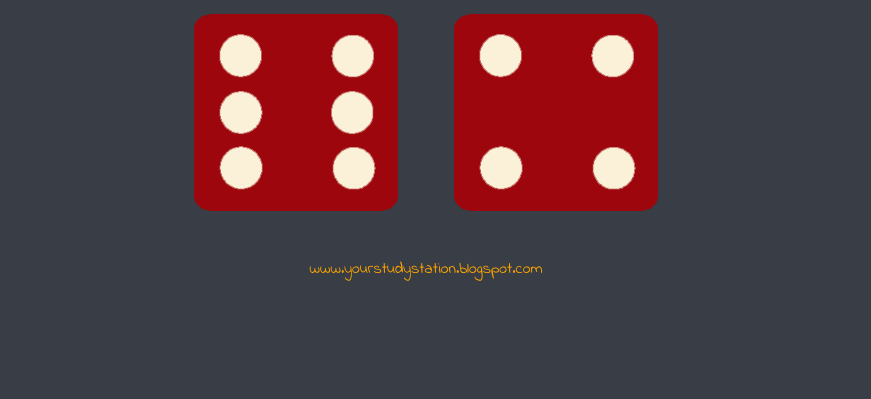
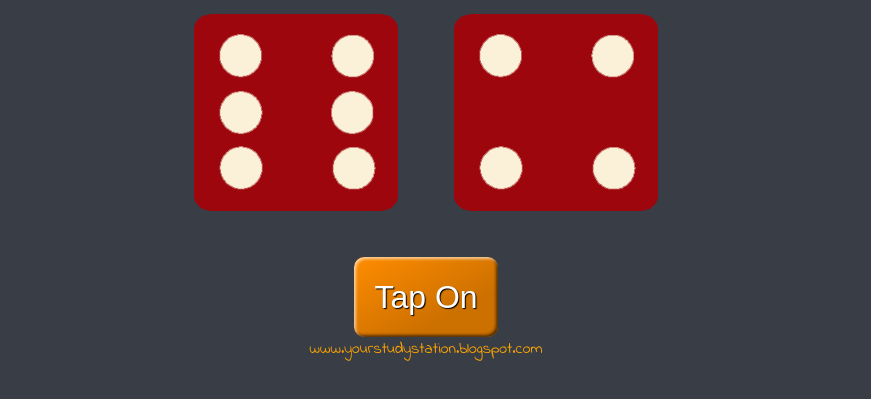
Before and after one commit to TejveerSinghRajput/DiceGame, a plain HTML site: page index.html in a window 1280 px wide. Shown: the part 321-720 px from the top of the page, without its empty margins (214-1085 px from the left). Drawn offline with Linux system fonts and the light colour scheme.

Commit message:
Add files via upload

```diff
--- a/css/styles.css
+++ b/css/styles.css
@@ -43,3 +43,32 @@ footer {
   font-family: 'Indie Flower', cursive;
 
 }
+
+
+.styled {
+
+    border: 0;
+    line-height: 2.5;
+    padding: 0 20px;
+    font-size: 2rem;
+    text-align: center;
+    color: #fff;
+    text-shadow: 1px 1px 1px #000;
+    border-radius: 10px;
+    background-color: darkorange;
+    background-image: linear-gradient(to top left,
+                                      rgba(0, 0, 0, .2),
+                                      rgba(0, 0, 0, .2) 30%,
+                                      rgba(0, 0, 0, 0));
+    box-shadow: inset 2px 2px 3px rgba(255, 255, 255, .6),
+                inset -2px -2px 3px rgba(0, 0, 0, .6);
+}
+
+.styled:hover {
+    background-color: rgba(255, 0, 0, 1);
+}
+
+.styled:active {
+    box-shadow: inset -2px -2px 3px rgba(255, 255, 255, .6),
+                inset 2px 2px 3px rgba(0, 0, 0, .6);
+}
--- a/index.html
+++ b/index.html
@@ -23,11 +23,25 @@
       </div>
 
     </div>
+
+    <!-- Button -->
+
+
+
+
 <script src="javaScript/index.js" charset="utf-8"></script>
 
   </body>
 
   <footer>
-    www.yourstudystation.blogspot.com
-  </footer>
+    <button class="styled" onClick="window.location.reload();">Tap On</button>
+<br>
+ www.yourstudystation.blogspot.com
+   </footer>
+  <!-- <footer>
+  www.yourstudystation.blogspot.com
+  </footer> -->
+    <!-- <link  href="https://yourstudystation.blogspot.com/">href www.yourstudystation.blogspot.com </link> </footer> -->
+
+
 </html>
```
